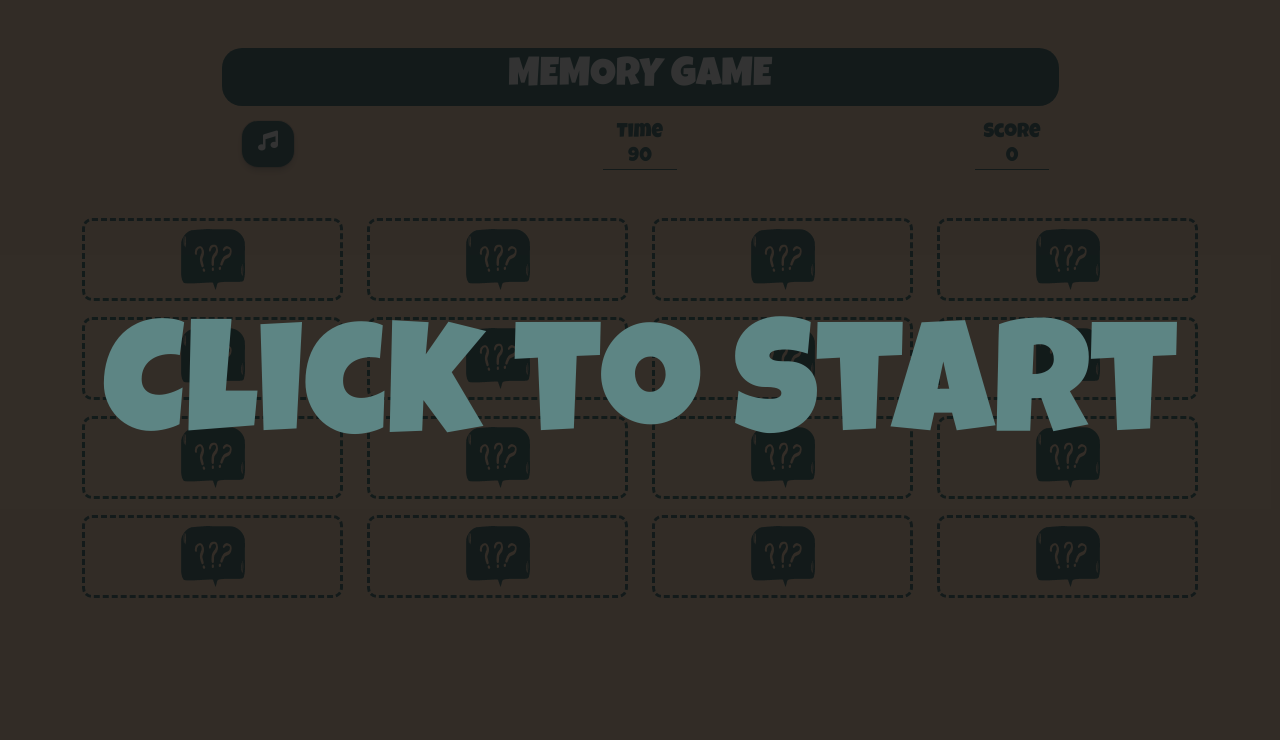
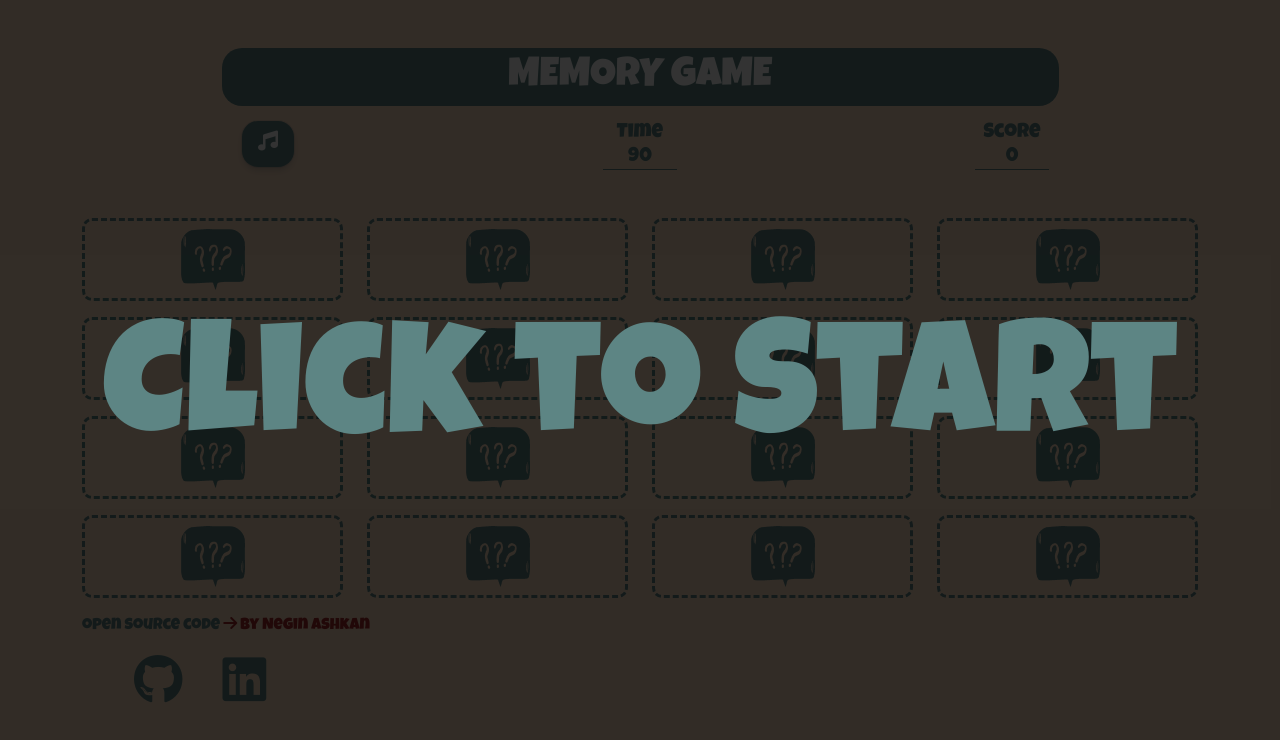
Before and after one commit to neginashkan/memory-game, a plain HTML site: page index.html in a window 1280 px wide. Drawn offline with nearby package versions, Linux system fonts and the light colour scheme.

Commit message:
add open source code CSS HTML

```diff
--- a/CSS/style.css
+++ b/CSS/style.css
@@ -89,3 +89,28 @@ img:hover{
     font-size: 10em;
   }
 }
+/* --------------------- */
+.github-linkedln-ul{
+  display: flex;
+  list-style: none;
+}
+.github-linkedln-ul li{
+  margin: 0 20px;
+}
+.style-icon-g-l{
+  font-size: 50px;
+}
+a{
+  text-decoration: none;
+  color: #5d8584;
+  transition: all 200ms ease-in-out;
+}
+a:hover{
+  color: brown;
+  padding-bottom: 4px;
+  border-bottom: 1px solid;
+
+}
+.set-color{
+  color: brown;
+}
--- a/index.html
+++ b/index.html
@@ -51,6 +51,17 @@
       </div>
       <div class="add-by-javaScript" id="add-by-javaScript">
     </div>
+    <div class="row">
+      <div class="col-12 mb-3 set-color"><a href="https://github.com/neginashkan/weathe-application" target="_blank" rel="noopener noreferrer">open source code </a><i class="fa-solid fa-arrow-right"></i>  by Negin ashkan</div>
+    </div>
+    <div class="row">
+      <div class="col-12">
+        <ul class="github-linkedln-ul">
+          <li><a href="https://github.com/neginashkan" title="github" target="_blank" rel="noopener noreferrer"><i class="fa-brands fa-github style-icon-g-l"></i></a></li>
+          <li><a href="https://www.linkedin.com/in/negin-ashkan-b84302256/" title="linkedin" target="_blank" rel="noopener noreferrer"><i class="fa-brands fa-linkedin style-icon-g-l"></i></a></li>
+        </ul>
+      </div>
+    </div>
     <script src="javaScript/app.js"></script>
   </body>
 </html>
```
